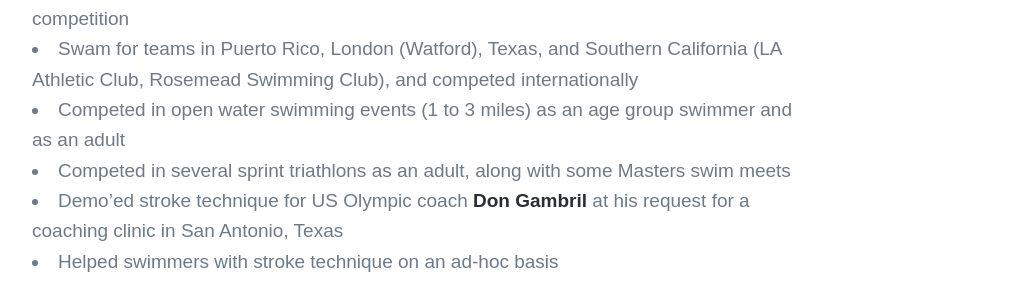
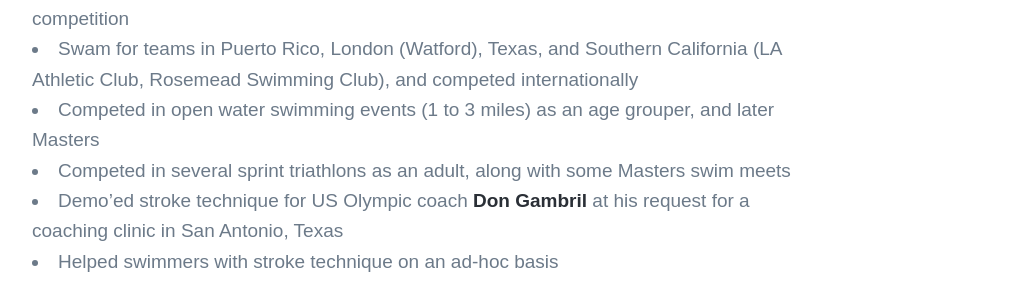
Before and after one commit to londoncalling/slow-motion-stories, a Jekyll site: the page built from _pages/portfolio-rowing.md, in a window 1280 px wide. Shown: the part 1628-1921 px from the top of the page, without its empty margins (224-1245 px from the left). Built offline with Jekyll 4.4.1, drawn with Linux system fonts in a browser that asks for light colours; nearby versions of some CDN libraries; some web fonts are replaced.

Commit message:
copyedits swimming
Signed-off-by: Vicky Bialas <vicky.bialas@gmail.com>

```diff
--- a/_pages/portfolio-rowing.md
+++ b/_pages/portfolio-rowing.md
@@ -32,7 +32,7 @@ featured_image: /images/demo/demo-landscape.jpg
 - Texas high school state champion, 100 yd butterfly
 - Won honors and broke records in Mexico City in the annual Texas-Mexico swim competition
 - Swam for teams in Puerto Rico, London (Watford), Texas, and Southern California (LA Athletic Club, Rosemead Swimming Club), and competed internationally
-- Competed in open water swimming events (1 to 3 miles) as an age group swimmer and as an adult
+- Competed in open water swimming events (1 to 3 miles) as an age grouper, and later Masters
 - Competed in several sprint triathlons as an adult, along with some Masters swim meets
 - Demo'ed stroke technique for US Olympic coach [Don Gambril](https://en.wikipedia.org/wiki/Don_Gambril) at his request for a coaching clinic in San Antonio, Texas
 - Helped swimmers with stroke technique on an ad-hoc basis
```
